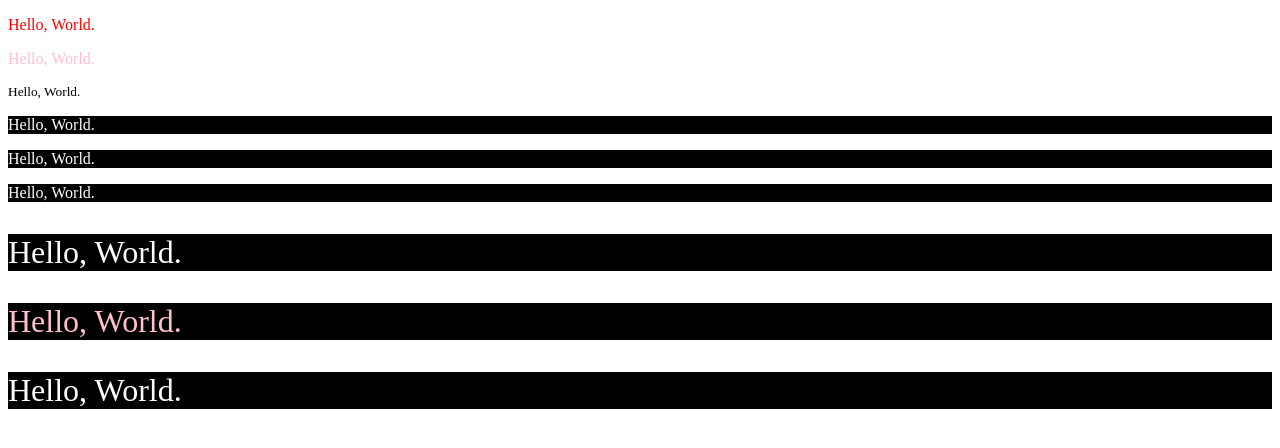
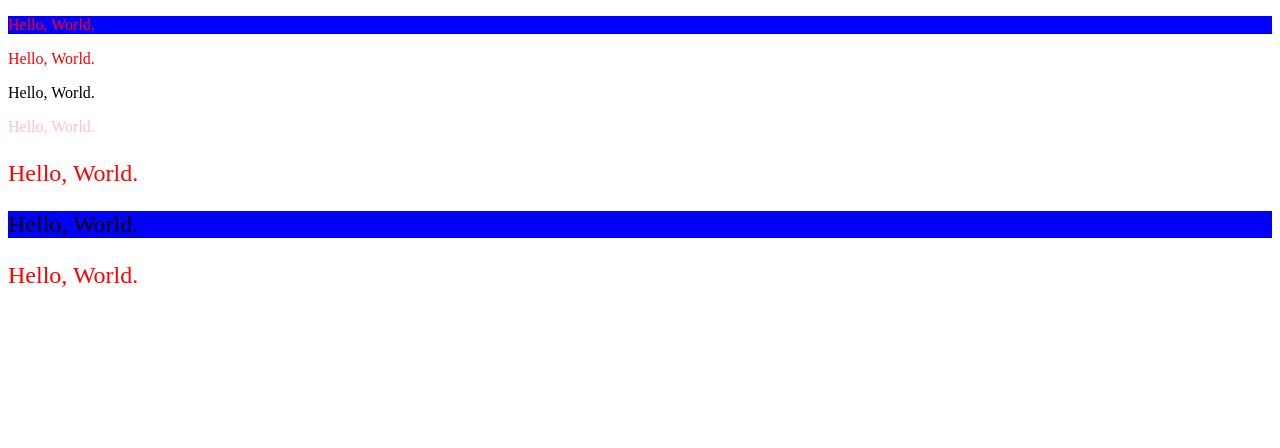
Before and after one commit to koyamal/pra_vue3, a Vue app in the folder Vue3FrontDevTextBook/chap04/directive/: page / in a window 1280 px wide. Shown: the top 448 px of the page. Built offline with nearby package versions, Linux system fonts and the light colour scheme.

Commit message:
Use v-bind for class

```diff
--- a/Vue3FrontDevTextBook/chap04/directive/src/App.vue
+++ b/Vue3FrontDevTextBook/chap04/directive/src/App.vue
@@ -2,40 +2,53 @@
 import {ref, computed} from "vue";
 
 const msg = ref("Hello, World.");
-const msgTextRed = ref("red");
-const msgTextColor = ref("white");
-const msgBgColor = ref("black");
-
-const msgStyles = ref({
-  color: "white",
-  backgroundColor: "black",
+const isTextColorRed = ref(true);
+const isBgColorBlue = ref(false);
+const styles = ref({
+  textColorRed: false,
+  bgColorBlue: true
 });
-const msgStyles2 = ref({
-  fontSize: "24pt",
-});
-const msgStyles3 = ref({
-  color: "pink",
-  fontSize: "24pt",
-});
-const test = ref(0);
-const textSize = computed(
-  (): string => {
-    const size = Math.round(Math.random() * 25) + 10;
-    console.log(test.value);
-    return `${size}pt`;
+const computedStyles = computed(
+  (): {textColorRed: boolean; bgColorBlue: boolean;} => {
+    const randText = Math.round(Math.random());
+    let textColorFlg = true;
+    if(randText == 0) {
+      textColorFlg = false;
+    }
+    const randBg = Math.round(Math.random());
+    let bgColorFlg = true;
+    if(randBg == 0) {
+      bgColorFlg = false;
+    }
+    return {
+      textColorRed: textColorFlg,
+      bgColorBlue: bgColorFlg,
+    }
   }
 );
-setInterval(() => { test.value += 1}, 1000);
 </script>
 
 <template>
-  <p v-bind:style="{color: msgTextRed}">{{ msg }}</p>
-  <p v-bind:style="{color: 'pink'}">{{ msg }}</p>
-  <p v-bind:style="{fontSize: textSize}">{{ msg }}</p>
-  <p v-bind:style="{color: msgTextColor, backgroundColor: msgBgColor}">{{ msg }}</p>
-  <p v-bind:style="{color: msgTextColor, 'backgroundColor': msgBgColor}">{{ msg }}</p>
-  <p v-bind:style="msgStyles">{{ msg }}</p>
-  <p v-bind:style="[msgStyles, msgStyles2]">{{ msg }}</p>
-  <p v-bind:style="[msgStyles, msgStyles3]">{{ msg }}</p>
-  <p v-bind:style="[msgStyles3, msgStyles]">{{ msg }}</p>
+  <p v-bind:class="{textColorRed: true, bgColorBlue: true}">{{ msg }}</p>
+  <p v-bind:class="{textColorRed: isTextColorRed, bgColorBlue: isBgColorBlue}">{{ msg }}</p>
+  <p v-bind:class="{textColorPink: true}">{{ msg }}</p>
+  <p v-bind:class="{'text-color-pink': true}">{{ msg }}</p>
+  <p class="textSize24" v-bind:class="{textColorRed: isTextColorRed, bgColorBlue: isBgColorBlue}">{{ msg }}</p>
+  <p class="textSize24" v-bind:class="styles">{{ msg }}</p>
+  <p class="textSize24" v-bind:class="computedStyles">{{ msg }}</p>
 </template>
+
+<style>
+.textColorRed{
+  color:red;
+}
+.text-color-pink {
+  color: pink;
+}
+.bgColorBlue {
+  background-color: blue;
+}
+.textSize24 {
+  font-size: 24px;
+}
+</style>
```
